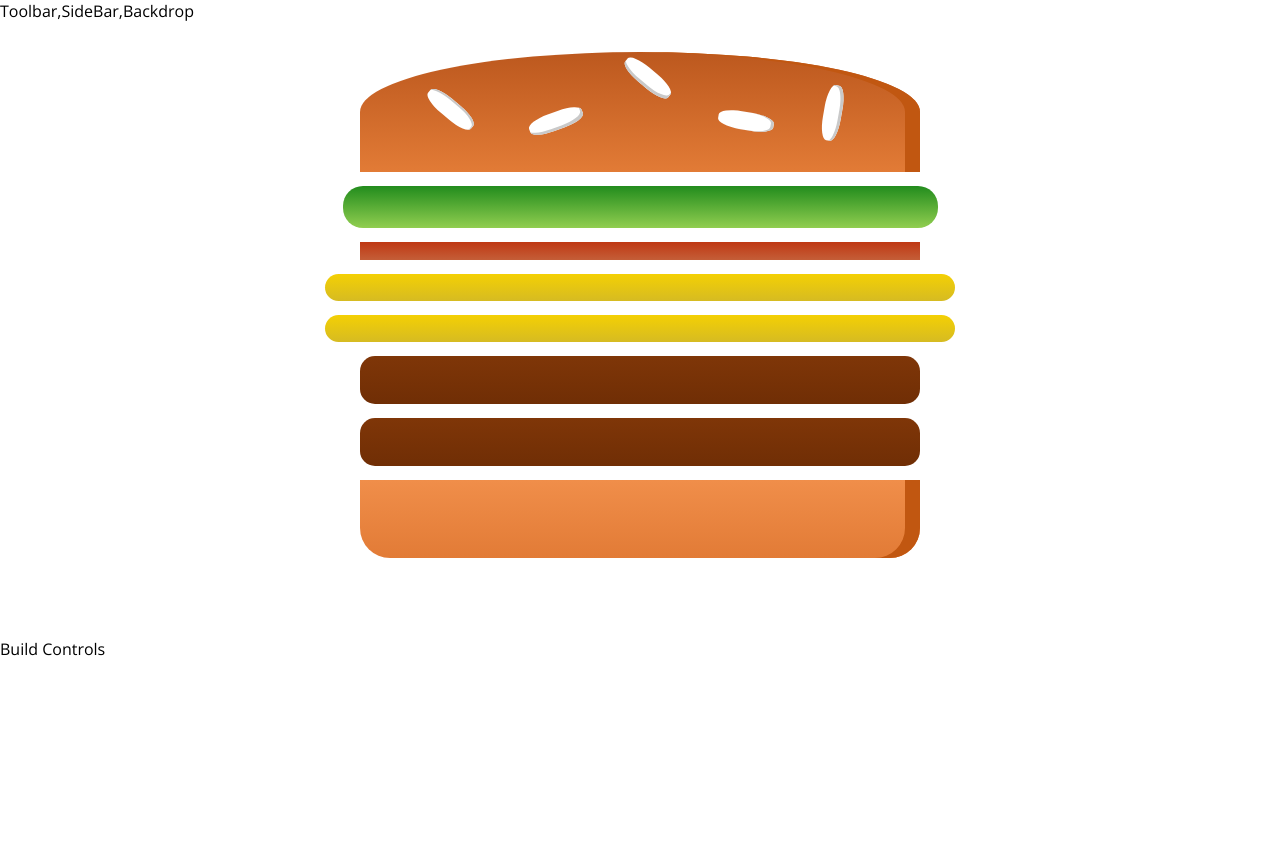
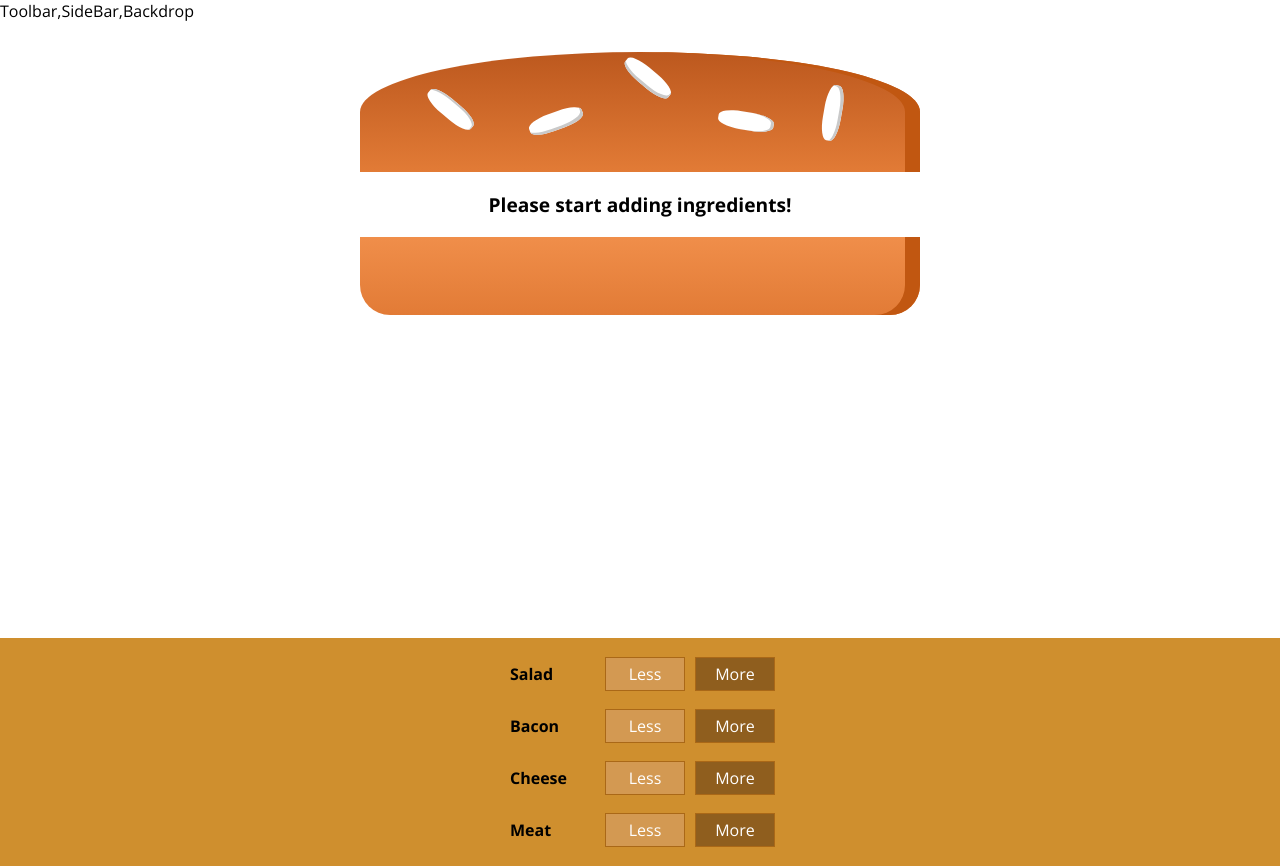
Before and after one commit to Valeriia-Rez/Burger-Builder-App, a React app: page / in a window 1280 px wide. Before the commit the page ends 800 px from the top, so only its background shows below. Built offline with nearby package versions, Linux system fonts and the light colour scheme.

Commit message:
Calculating the Ingredient Sum Dynamically,adding the build control component and outputting multiply build controls

```diff
--- /dev/null
+++ b/src/components/Burger/BuildControls/BuildControl/BuildControl.css
@@ -0,0 +1,57 @@
+.BuildControl{
+display: flex;
+justify-content: space-between;
+align-items: center;
+margin: 5px 0;
+
+}
+
+.BuildControl button{
+display: block;
+font:inherit;
+padding: 5px;
+margin: 0 5px;
+width: 80px;
+border: 1px solid #AA6817;
+cursor: pointer;
+outline: none;
+}
+
+.BuildControl button:disabled {
+    background-color: #AC9980;
+    border: 1px solid #7E7365;
+    color: #ccc;
+    cursor: default;
+}
+
+.BuildControl button:hover:disabled {
+    background-color: #AC9980;
+    color: #ccc;
+    cursor: not-allowed;
+}
+
+.Label {
+    padding: 10px;
+    font-weight: bold;
+    width: 80px;
+}
+
+.BuildControl .Less {
+    background-color: #D39952;
+    color: white;
+}
+
+.BuildControl .More {
+    background-color: #8F5E1E;
+    color: white;
+}
+
+.BuildControl .Less:hover, .BuildControl .Less:active {
+    background-color: #DAA972;
+    color: white;
+}
+
+.BuildControl .More:hover,.BuildControl .More:active {
+    background-color: #99703F;
+    color: white;
+}
--- /dev/null
+++ b/src/components/Burger/BuildControls/BuildControl/BuildControl.js
@@ -0,0 +1,12 @@
+import React from 'react';
+import classes from './BuildControl.css';
+
+const buildControl = (props) => (
+    <div className={classes.BuildControl}>
+        <div className={classes.Label}>{props.label}</div>
+        <button className={classes.Less}>Less</button>
+        <button className={classes.More}>More</button>
+    </div>
+);
+
+export default buildControl;
--- /dev/null
+++ b/src/components/Burger/BuildControls/BuildControls.css
@@ -0,0 +1,10 @@
+.BuildControls{
+    width: 100%;
+    background-color: #cf8f2e;
+    display: flex;
+    flex-flow: column;
+    align-items: center;
+    box-shadow: 0 2px 1px #ccc;
+    margin: auto;
+    padding: 10px 0;
+}
--- /dev/null
+++ b/src/components/Burger/BuildControls/BuildControls.js
@@ -0,0 +1,21 @@
+import React from 'react';
+import classes from './BuildControls.css';
+import BuildControl from './BuildControl/BuildControl';
+
+const controls = [
+    { label: 'Salad', type: 'salad' },
+    { label: 'Bacon', type: 'bacon' },
+    { label: 'Cheese', type: 'cheese' },
+    { label: 'Meat', type: 'meat' },
+];
+
+const buildControls = (props) => (
+    <div className={classes.BuildControls}>
+        {controls.map(ctrl => (
+            <BuildControl key={ctrl.label} label={ctrl.label} />
+        ))}
+    </div>
+);
+
+
+export default buildControls;
--- a/src/components/Burger/Burger.js
+++ b/src/components/Burger/Burger.js
@@ -3,11 +3,17 @@
 import BurgerIngredient from '../BurgerIngredient/Burgeringredient';
 
 const burger = (props) => {
-    const transformedIngredients = Object.keys(props.ingredients).map(igKey => {
+    let transformedIngredients = Object.keys(props.ingredients).map(igKey => {
         return [...Array(props.ingredients[igKey])].map((_, i) => {
             return <BurgerIngredient key={igKey + i} type={igKey} />;
         });
-    });
+    })
+        .reduce((arr, el) => {
+            return arr.concat(el)
+        }, []);
+    if (transformedIngredients.length === 0) {
+        transformedIngredients = <p>Please start adding ingredients!</p>
+    }
     return (
         <div className={classes.Burger}>
             <BurgerIngredient type="bread-top" />
--- a/src/containers/BurgerBuilder/BurgerBuilder.js
+++ b/src/containers/BurgerBuilder/BurgerBuilder.js
@@ -1,14 +1,15 @@
 import React, { Component } from "react";
 import Aux from '../../hoc/Aux';
 import Burger from '../../components/Burger/Burger';
+import BuildControls from '../../components/Burger/BuildControls/BuildControls';
 
 class BurgerBuilder extends Component {
     state = {
         ingredients: {
-            salad: 1,
-            bacon: 1,
-            cheese: 2,
-            meat: 2
+            salad: 0,
+            bacon: 0,
+            cheese: 0,
+            meat: 0
         }
     }
 
@@ -16,7 +17,7 @@
         return (
             <Aux>
                 <Burger ingredients={this.state.ingredients} />
-                <div>Build Controls</div>
+                <BuildControls />
             </Aux>
         );
     }
```
